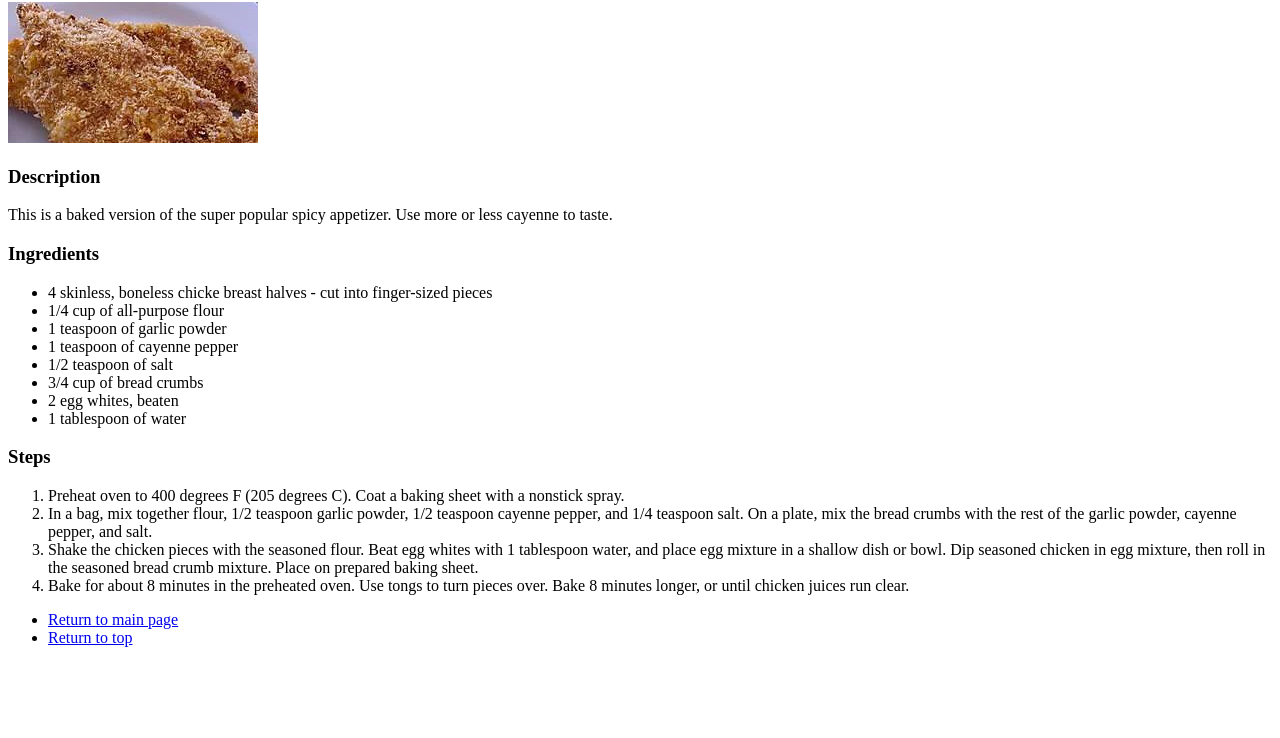
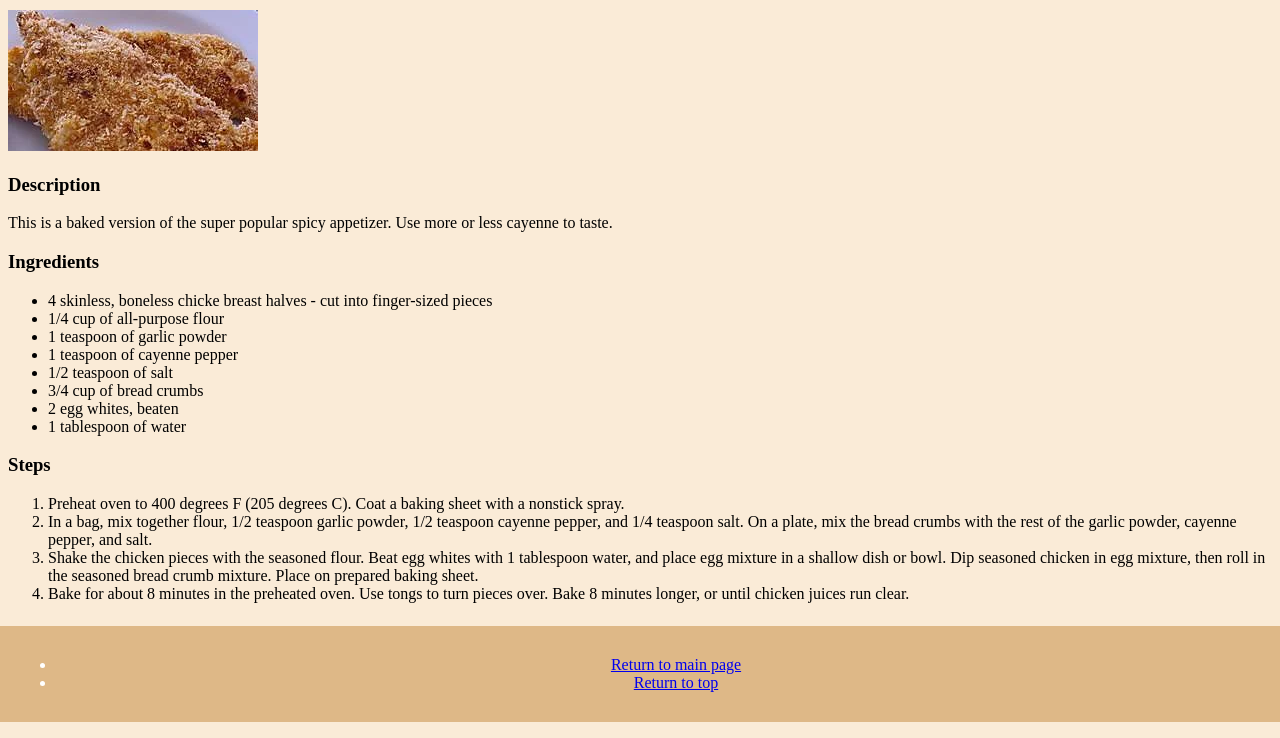
Before and after one commit to antdawg1234/odin-recipes, a plain HTML site: page recipes/buffalo-chicken.html in a window 1280 px wide. Shown: the part 78-816 px from the top of the page. Drawn offline with Linux system fonts and the light colour scheme.

Commit message:
Experiment with CSS on page backgrounds and navbar

```diff
--- a/recipes/buffalo-chicken.html
+++ b/recipes/buffalo-chicken.html
@@ -4,6 +4,7 @@
     <meta charset="UTF-8">
     <meta http-equiv="X-UA-Compatible" content="IE=edge">
     <meta name="viewport" content="width=device-width, initial-scale=1.0">
+    <link rel="stylesheet" href="../styles.css"/>
     <title>Buffalo Chicken Fingers Recipe</title>
 </head>
 <!-- This page should have the following content:
@@ -23,6 +24,8 @@
 
 -->
 <body>
+    <div class="flex-wrapper">
+        <div class="content">
                 <h1>Buffalo Chicken Fingers Recipe By: Bobbi Jo</h1>
                 <img src="img/buffchicken.jpg" alt="Buffalo Chicken Fingers">
 
@@ -62,7 +65,8 @@
                         pieces over. Bake 8 minutes longer, or until chicken juices run clear.
                         </li>
                     </ol>
-
+            </div>
+            <div class="footer">
                 <footer>
                     <ul>
                         <li>
@@ -73,5 +77,9 @@
                         </li>
                     </ul>
                 </footer>
+            </div>
+
+    </div>
+
 </body>
 </html>
--- a/styles.css
+++ b/styles.css
@@ -0,0 +1,51 @@
+.navbar ul,
+footer{
+    list-style-type: none;
+    margin: 0;
+    padding: 0;
+    overflow :hidden;
+    background-color: burlywood;
+}
+
+.navbar li, footer{
+    float: left;
+}
+
+.navbar li a, footer{
+    display: block;
+    color: white;
+    text-align: center;
+    padding: 14px 16px;
+    text-decoration: none;
+}
+
+.navbar li a:hover, footer:hover {
+    background-color: lightcoral;
+}
+
+body {
+    display: flex;
+    min-height: 100vh;
+    flex-direction: column;
+    justify-content: space-between;
+    background-color: antiquewhite;
+}
+
+h1 {
+    color: lightcoral;
+    background-color: none;
+}
+
+footer{
+    position: fixed;
+    left: 0;
+    bottom: 0;
+    width: 100%;
+
+}
+
+body img {
+    height: auto;
+    max-width: fit-content;
+    align-content: center;
+}
```
Also changed, not shown: index.html (+5 -1 lines), recipes/cinnamon-roll-cookies.html (+7 -1 lines), recipes/classic-waffles.html (+1 -0 lines). Lines whose indentation alone changed are shown as unchanged.
